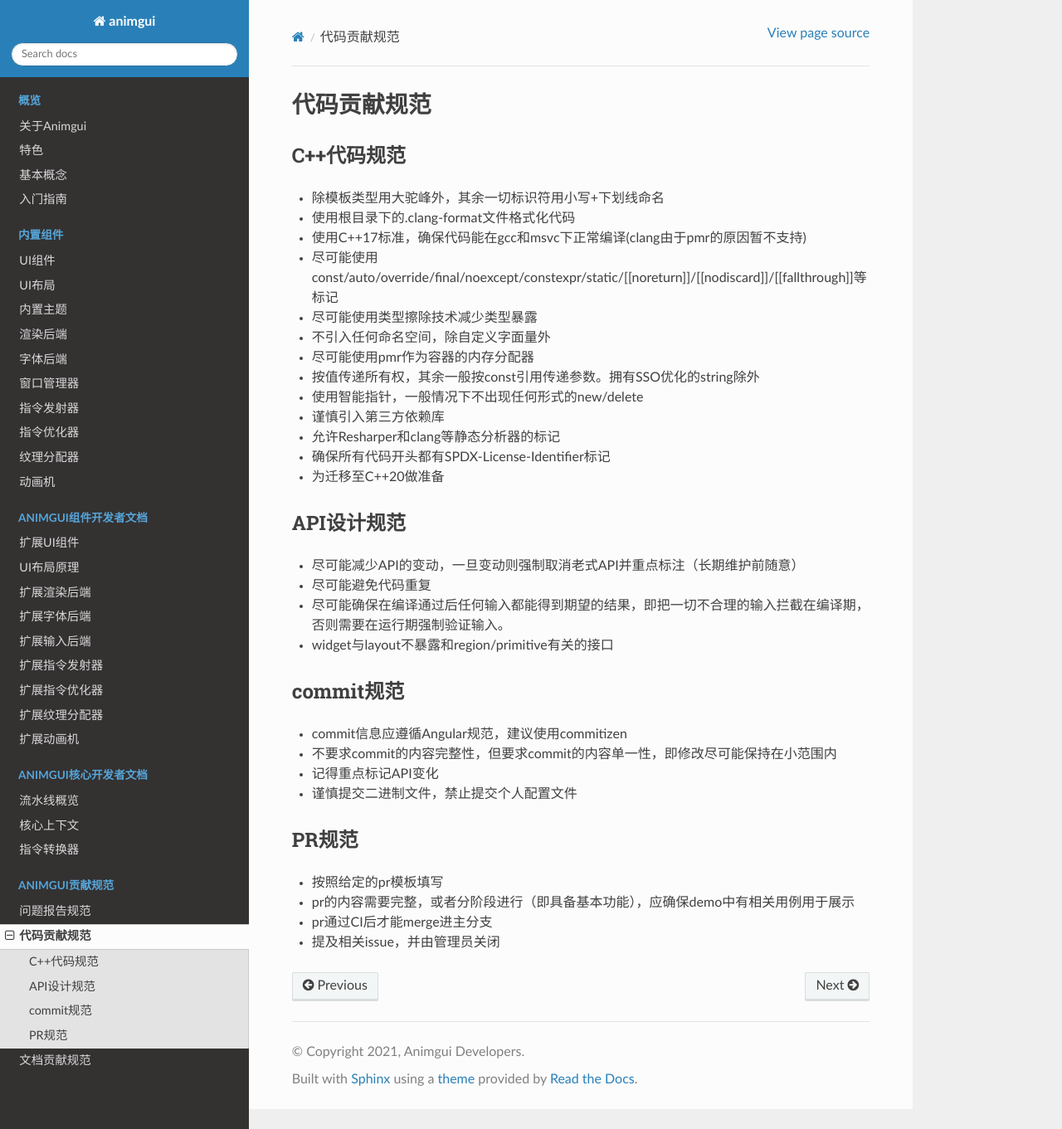
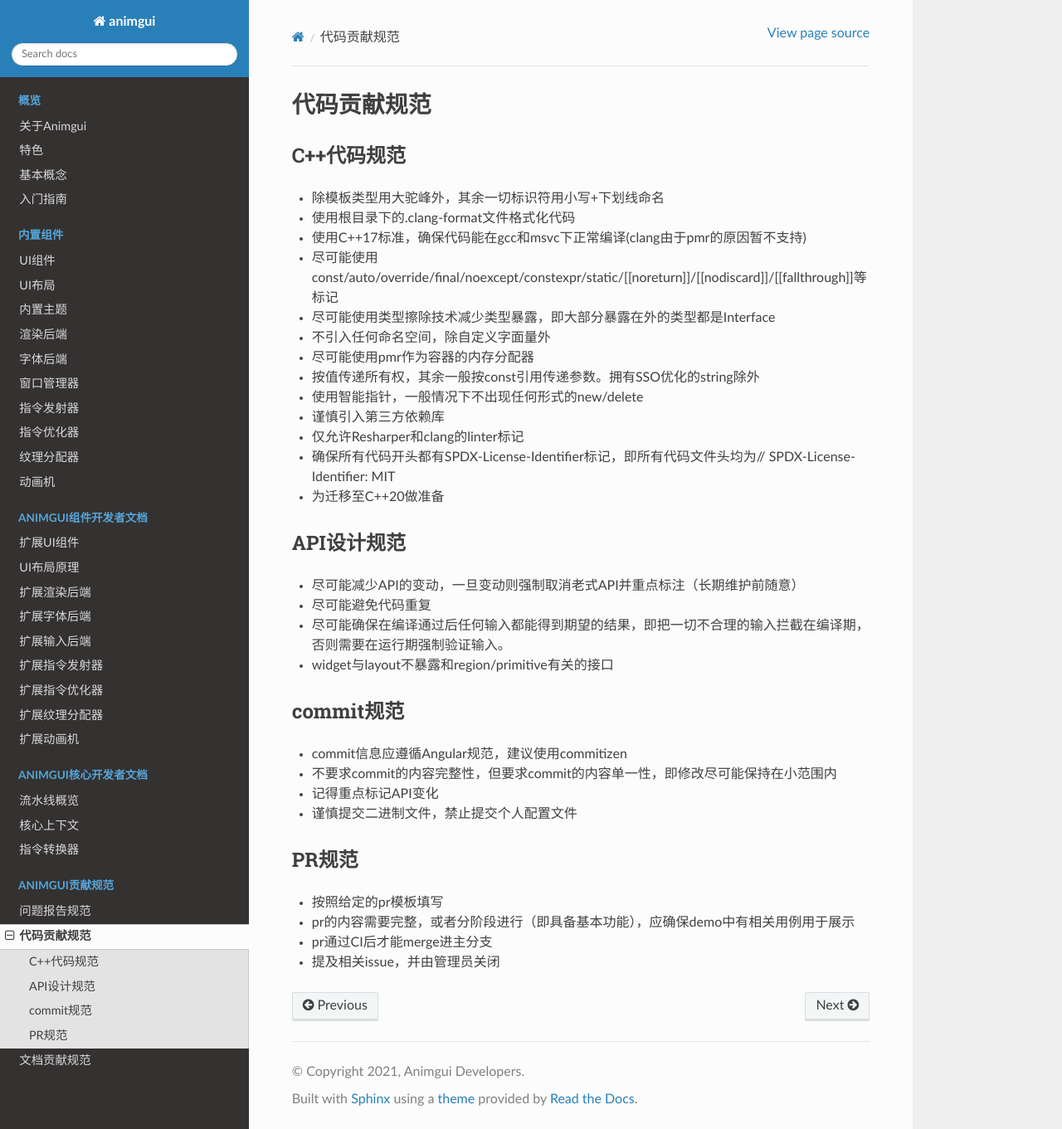
Before and after one commit to dtcxzyw/animgui, a Sphinx documentation site: the page built from docs/core/contrib_code.rst, in a window 1280 px wide and 1361 px high. Shown: the whole window at 83% size. Built offline with Sphinx 7.4.7 and the Read the Docs theme 2.0.0, drawn with Linux system fonts in a browser that asks for light colours.

Commit message:
docs(core): make contrib_code.rst more clear

```diff
--- a/docs/core/contrib_code.rst
+++ b/docs/core/contrib_code.rst
@@ -8,14 +8,14 @@ C++代码规范
 - 使用根目录下的.clang-format文件格式化代码
 - 使用C++17标准，确保代码能在gcc和msvc下正常编译(clang由于pmr的原因暂不支持)
 - 尽可能使用const/auto/override/final/noexcept/constexpr/static/[[noreturn]]/[[nodiscard]]/[[fallthrough]]等标记
-- 尽可能使用类型擦除技术减少类型暴露
+- 尽可能使用类型擦除技术减少类型暴露，即大部分暴露在外的类型都是Interface
 - 不引入任何命名空间，除自定义字面量外
 - 尽可能使用pmr作为容器的内存分配器
 - 按值传递所有权，其余一般按const引用传递参数。拥有SSO优化的string除外
 - 使用智能指针，一般情况下不出现任何形式的new/delete
 - 谨慎引入第三方依赖库
-- 允许Resharper和clang等静态分析器的标记
-- 确保所有代码开头都有SPDX-License-Identifier标记
+- 仅允许Resharper和clang的linter标记
+- 确保所有代码开头都有SPDX-License-Identifier标记，即所有代码文件头均为// SPDX-License-Identifier: MIT
 - 为迁移至C++20做准备
 
 API设计规范
```
